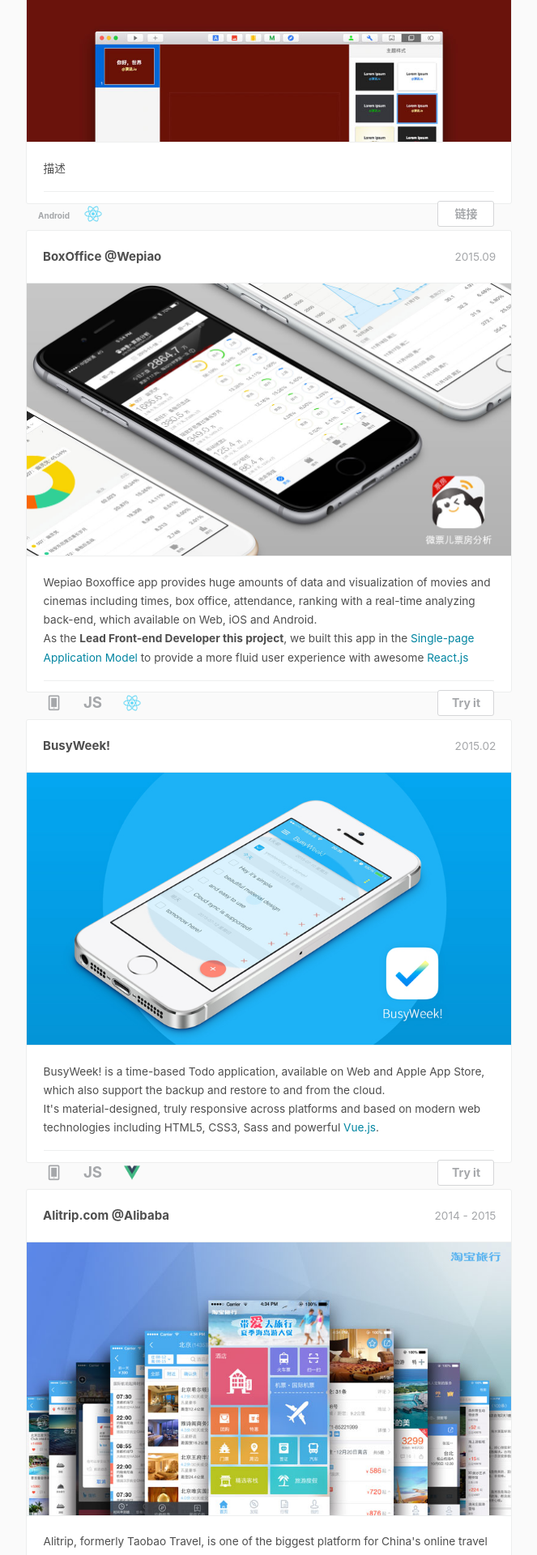
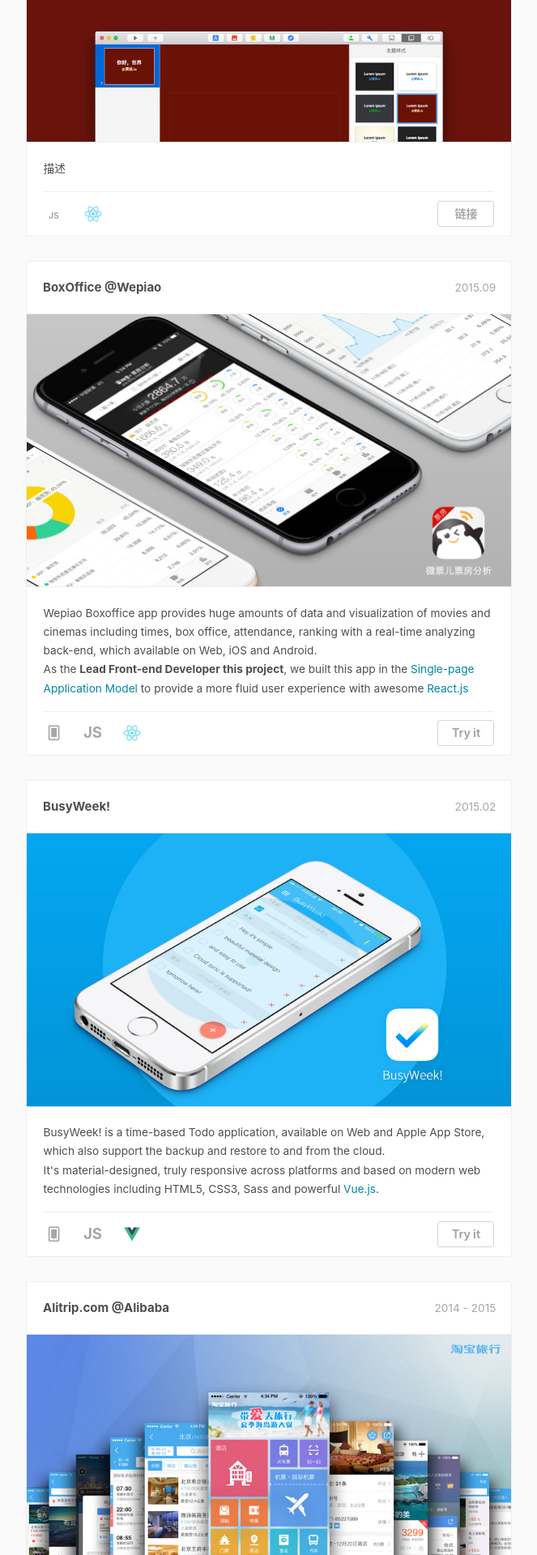
Before and after one commit to blying/blying.github.io, a Jekyll site: the page built from portfolio/index.html, in a window 1280 px wide. Shown: the part 605-2525 px from the top of the page at 81% size, without its empty margins (308-971 px from the left). Built offline with Jekyll 4.4.1, drawn with Linux system fonts in a browser that asks for light colours; nearby versions of some CDN libraries; comment, search, counter and statistics services are not loaded.

Commit message:
no message

```diff
--- a/portfolio/css/timeline.css
+++ b/portfolio/css/timeline.css
@@ -258,7 +258,7 @@
 
 }
 .cbp_tmlabel ul li.skill{
-	width: auto;
+	overflow: auto;
 	margin-top: 9px;
 	border-top: 1px solid #eeefef;
 }
--- a/portfolio/index.html
+++ b/portfolio/index.html
@@ -31,7 +31,7 @@
 									描述
 								</li>
 								<li class="skill">
-									<span><b><font size="0.01">Android</font></b></span>
+									<span><b><font size="0.01">JS</font></b></span>
 									<span class="i-react"></span>
 									<span class="link"><a target="_blank" href="https://yanshuo.io">链接</a></span>
 								</li>
```
